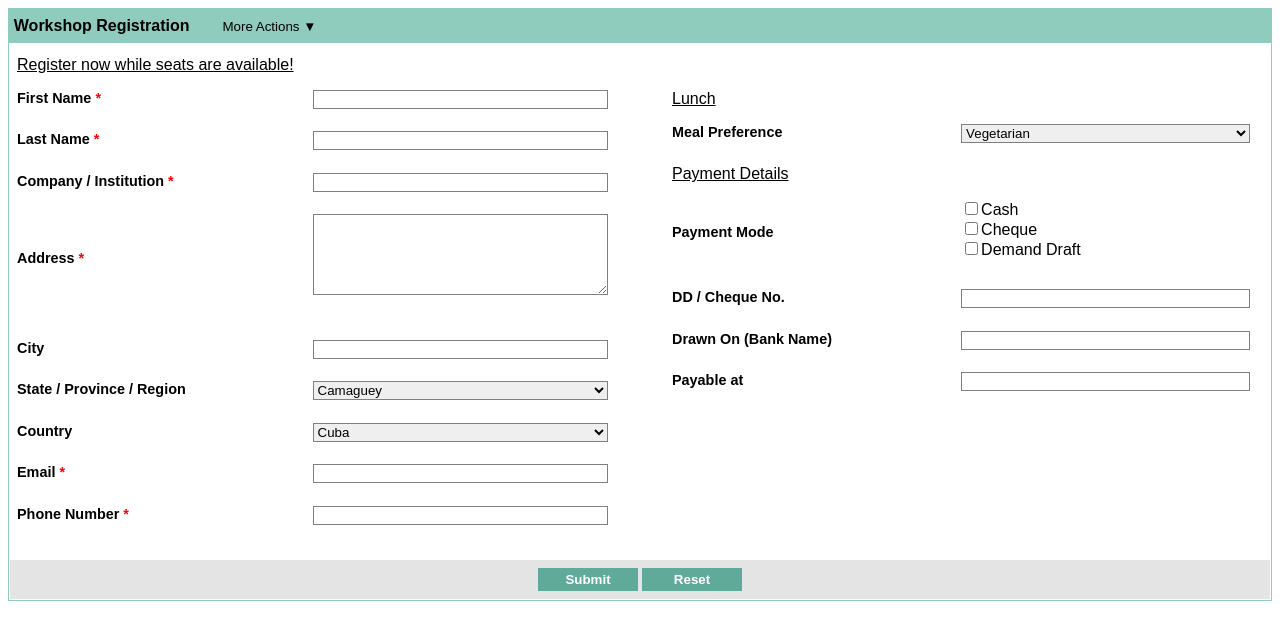
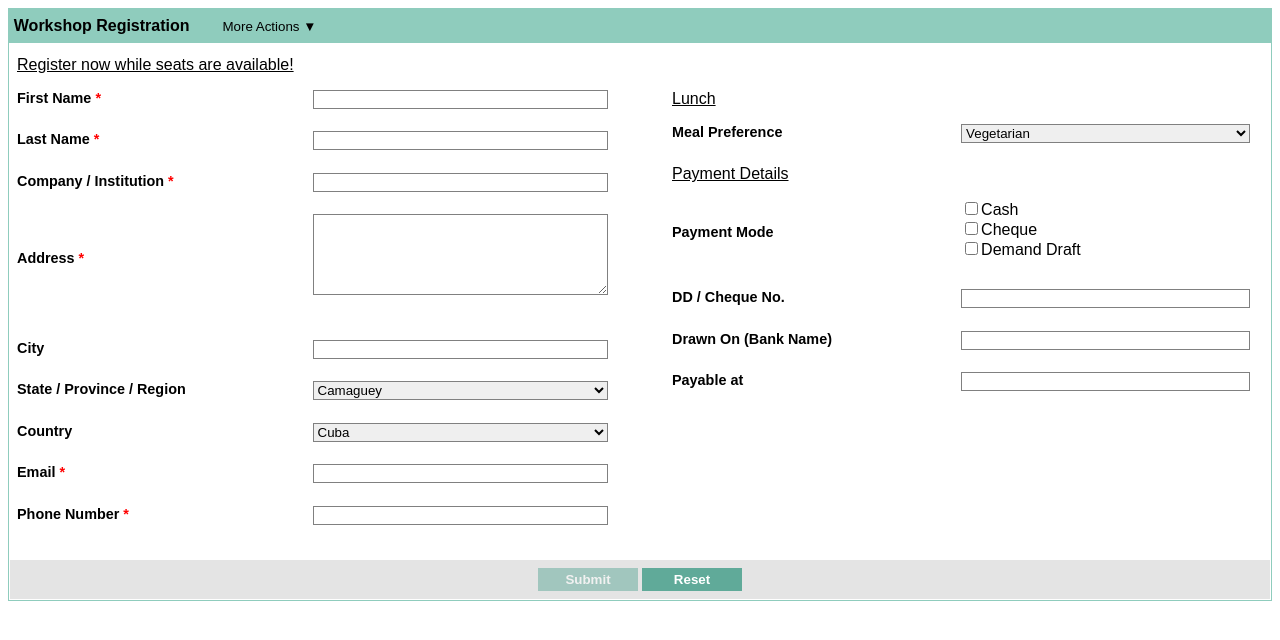
Before and after one commit to andresmiguel/angular-training, a plain HTML site: page index.html in a window 1280 px wide. Drawn offline with Linux system fonts and the light colour scheme.

Commit message:
Added functionality on button submit of Workshop Registration Form.
When the form is invalid the submit button is disabled and styled with
.5 opacity and a not-allowed cursor.

```diff
--- a/app/workshop/workshop-reg-form.html
+++ b/app/workshop/workshop-reg-form.html
@@ -117,7 +117,7 @@
     </div>
     <div class="form-footer">
         <div class="row">
-            <div class="col-6"><button class="button" ng-click="$ctrl.submit(wsRegForm.$valid)">{{ 'SUBMIT' | translate }}</button></div>
+            <div class="col-6"><button class="button" ng-click="$ctrl.submit(wsRegForm.$valid)" ng-disabled="wsRegForm.$invalid">{{ 'SUBMIT' | translate }}</button></div>
             <div class="col-6"><button class="button" ng-click="$ctrl.resetForm()">{{ 'RESET' | translate }}</button></div>
         </div>
     </div>
--- a/styles/app.css
+++ b/styles/app.css
@@ -217,3 +217,8 @@ textarea.ng-invalid.ng-touched {
 div.data-item div:first-child {
 	font-weight: bold;
 }
+
+button[disabled] {
+	opacity: .5;
+	cursor: not-allowed;
+}
```
